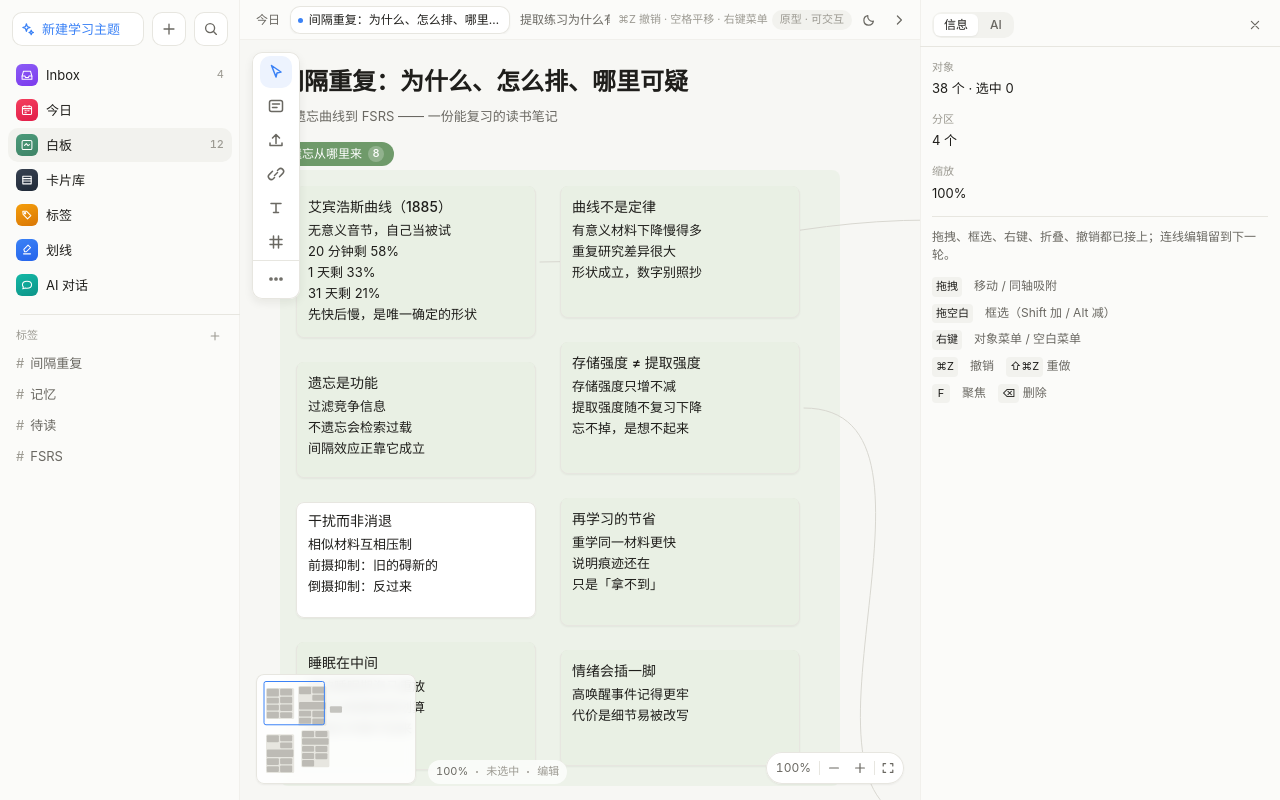
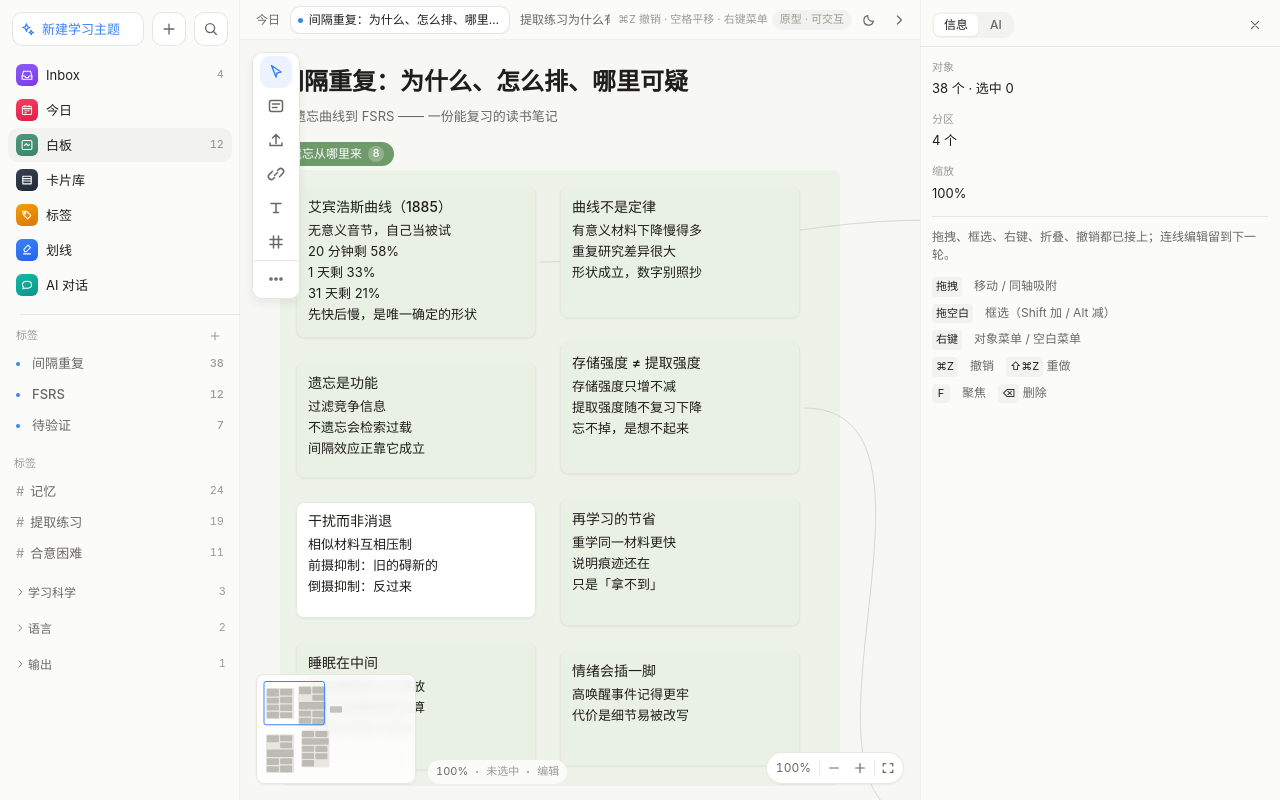
Before and after one commit to Lemma-AI-Projects/HeptaBase-RE, a React (Vite) app in the folder app/: page / in a window 1280 px wide. Built offline with nearby package versions, Linux system fonts and the light colour scheme.

Commit message:
feat(app): add folder-aware tag navigation to the app rail
Tags now carry counts, pinning, groups, and folders; the rail renders pinned tags, collapsible groups, and a new-topic affordance.

```diff
--- a/app/src/lib/nav.ts
+++ b/app/src/lib/nav.ts
@@ -1,4 +1,4 @@
-import type { AppItem } from '@/parts/C02-AppRail'
+import type { AppItem, TagItem } from '@/parts/C02-AppRail'
 
 export const APPS: AppItem[] = [
   { id: 'inbox', name: 'Inbox', icon: 'inbox', tint: 'linear-gradient(160deg,#8b5cf6,#7c3aed)', count: 4 },
@@ -10,7 +10,20 @@ export const APPS: AppItem[] = [
   { id: 'chat', name: 'AI 对话', icon: 'chat', tint: 'linear-gradient(160deg,#14b8a6,#0d9488)' },
 ]
 
-export const TAGS = ['间隔重复', '记忆', '待读', 'FSRS']
+export const TAGS: TagItem[] = [
+  { name: '间隔重复', pinned: true, count: 38 },
+  { name: 'FSRS', pinned: true, count: 12 },
+  { name: '待验证', pinned: true, count: 7 },
+  { name: '记忆', count: 24 },
+  { name: '提取练习', count: 19 },
+  { name: '合意困难', count: 11 },
+  { name: '读书笔记', folder: '学习科学', count: 46 },
+  { name: '论文摘要', folder: '学习科学', count: 22 },
+  { name: '实验记录', folder: '学习科学', count: 9 },
+  { name: '法语', folder: '语言', count: 31 },
+  { name: '日语', folder: '语言', count: 14 },
+  { name: '写作素材', folder: '输出', count: 27 },
+]
 
 export const TABS = [
   { id: '/s01', name: '今日' },
--- a/app/src/parts/C02-AppRail/C02-AppRail.module.css
+++ b/app/src/parts/C02-AppRail/C02-AppRail.module.css
@@ -158,3 +158,69 @@
 .hash {
   color: var(--c-text-3);
 }
+
+.pin {
+  width: 4px;
+  height: 4px;
+  border-radius: var(--r-full);
+  background: var(--c-accent);
+  margin-right: 6px;
+}
+
+.pinned {
+  font-weight: 500;
+}
+
+.tagCount {
+  margin-left: auto;
+  font-size: var(--fs-11);
+  color: var(--c-text-3);
+  font-variant-numeric: tabular-nums;
+}
+
+.group {
+  display: flex;
+  flex-direction: column;
+  gap: 2px;
+  margin-top: var(--sp-2);
+}
+
+.groupHead {
+  padding: 2px var(--sp-2) 2px 6px;
+  font-size: var(--fs-11);
+  color: var(--c-text-3);
+}
+
+.folderHead {
+  display: flex;
+  align-items: center;
+  gap: 2px;
+  width: 100%;
+  height: 24px;
+  padding: 0 6px;
+  border-radius: 5px;
+  color: var(--c-text-2);
+  font-size: var(--fs-12);
+  text-align: left;
+}
+
+.folderHead:hover {
+  background: var(--c-sunken);
+}
+
+.folderName {
+  flex: 1;
+  overflow: hidden;
+  text-overflow: ellipsis;
+  white-space: nowrap;
+}
+
+.folderCount {
+  font-size: var(--fs-11);
+  color: var(--c-text-3);
+  font-variant-numeric: tabular-nums;
+}
+
+.nested {
+  padding-left: var(--sp-5);
+}
--- a/app/src/parts/C02-AppRail/C02-AppRail.tsx
+++ b/app/src/parts/C02-AppRail/C02-AppRail.tsx
@@ -1,4 +1,4 @@
-import type { JSX } from 'react'
+import { useState, type JSX } from 'react'
 import { Icon, type IconName } from '@/icons'
 import { Divider } from '../C67-Divider/C67-Divider'
 import s from './C02-AppRail.module.css'
@@ -11,10 +11,21 @@ export type AppItem = {
   count?: number
 }
 
+export type TagItem = {
+  name: string
+  count?: number
+  /** 置顶：永远排在最上，最多 3 个 */
+  pinned?: boolean
+  /** 分组名；不填归入「标签」 */
+  group?: string
+  /** 文件夹名；有值时这个标签收在文件夹里 */
+  folder?: string
+}
+
 export type AppRailProps = {
   apps: AppItem[]
   activeId?: string
-  tags?: string[]
+  tags?: TagItem[]
   onAppSelected?: (id: string) => void
   onNewTopicClicked?: () => void
 }
@@ -26,6 +37,30 @@ export function AppRail({
   onAppSelected,
   onNewTopicClicked,
 }: AppRailProps): JSX.Element {
+  const [opened, setOpened] = useState<Record<string, boolean>>({})
+
+  const pinned = tags.filter((t) => t.pinned).slice(0, 3)
+  const rest = tags.filter((t) => !t.pinned)
+  const groups = Object.entries(
+    rest
+      .filter((t) => !t.folder)
+      .reduce<Record<string, TagItem[]>>((acc, t) => {
+        const k = t.group ?? '标签'
+        acc[k] = acc[k] ?? []
+        acc[k].push(t)
+        return acc
+      }, {})
+  )
+  const folders = Object.entries(
+    rest
+      .filter((t) => t.folder)
+      .reduce<Record<string, TagItem[]>>((acc, t) => {
+        acc[t.folder!] = acc[t.folder!] ?? []
+        acc[t.folder!].push(t)
+        return acc
+      }, {})
+  )
+
   return (
     <nav className={s.rail} aria-label="应用">
       <div className={s.top}>
@@ -68,16 +103,67 @@ export function AppRail({
             <Icon name="plus" size={14} />
           </button>
         </div>
-        <ul className={s.tagList}>
-          {tags.map((t) => (
-            <li key={t}>
-              <button type="button" className={s.tag}>
-                <span className={s.hash}>#</span>
-                {t}
+
+        {pinned.length > 0 ? (
+          <ul className={s.tagList}>
+            {pinned.map((t) => (
+              <li key={t.name}>
+                <button type="button" className={`${s.tag} ${s.pinned}`}>
+                  <span className={s.pin} aria-hidden="true" />
+                  {t.name}
+                  {typeof t.count === 'number' ? <span className={s.tagCount}>{t.count}</span> : null}
+                </button>
+              </li>
+            ))}
+          </ul>
+        ) : null}
+
+        {groups.map(([group, list]) => (
+          <section key={group} className={s.group}>
+            <div className={s.groupHead}>{group}</div>
+            <ul className={s.tagList}>
+              {list.map((t) => (
+                <li key={t.name}>
+                  <button type="button" className={s.tag}>
+                    <span className={s.hash}>#</span>
+                    {t.name}
+                    {typeof t.count === 'number' ? <span className={s.tagCount}>{t.count}</span> : null}
+                  </button>
+                </li>
+              ))}
+            </ul>
+          </section>
+        ))}
+
+        {folders.map(([name, list]) => {
+          const open = opened[name] ?? false
+          return (
+            <section key={name} className={s.group}>
+              <button
+                type="button"
+                className={s.folderHead}
+                onClick={() => setOpened((v) => ({ ...v, [name]: !open }))}
+                aria-expanded={open}
+              >
+                <Icon name={open ? 'chevronDown' : 'chevronRight'} size={12} />
+                <span className={s.folderName}>{name}</span>
+                <span className={s.folderCount}>{list.length}</span>
               </button>
-            </li>
-          ))}
-        </ul>
+              {open ? (
+                <ul className={s.tagList}>
+                  {list.map((t) => (
+                    <li key={t.name}>
+                      <button type="button" className={`${s.tag} ${s.nested}`}>
+                        <span className={s.hash}>#</span>
+                        {t.name}
+                      </button>
+                    </li>
+                  ))}
+                </ul>
+              ) : null}
+            </section>
+          )
+        })}
       </div>
     </nav>
   )
```
